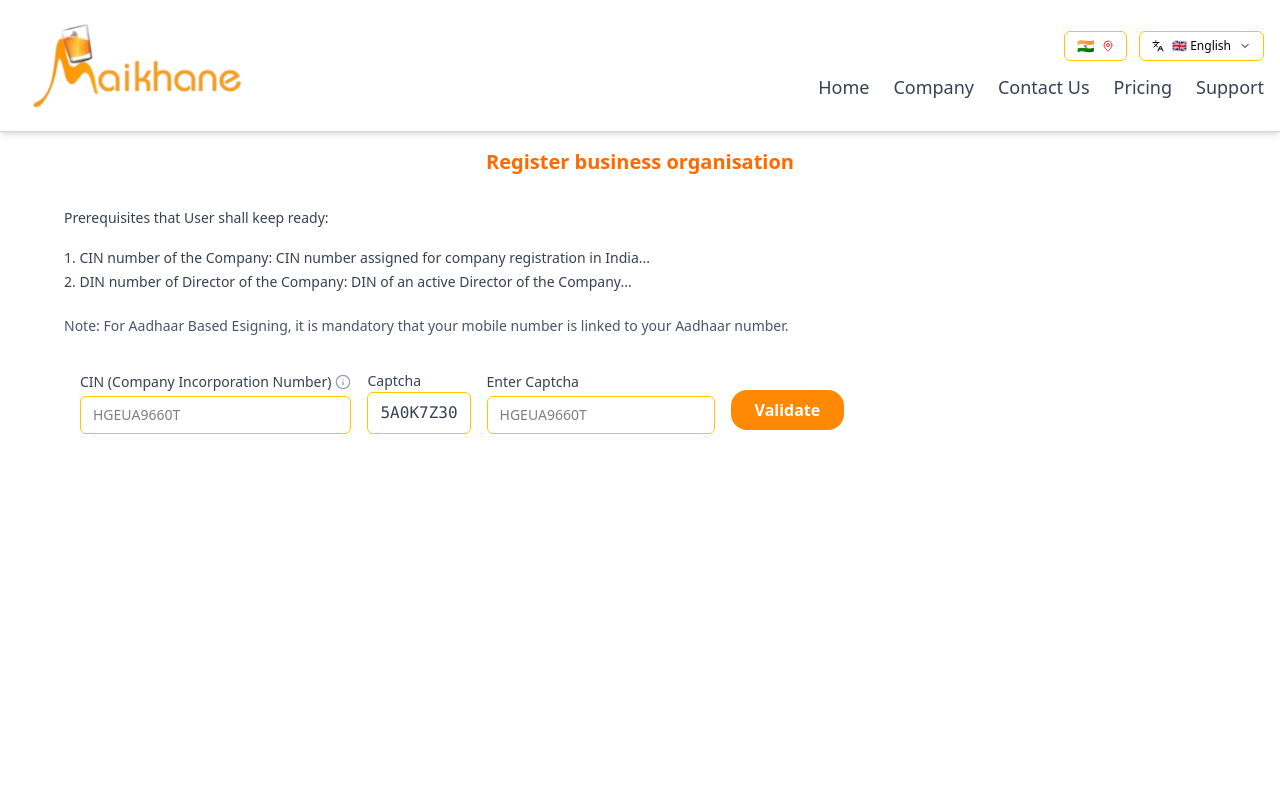
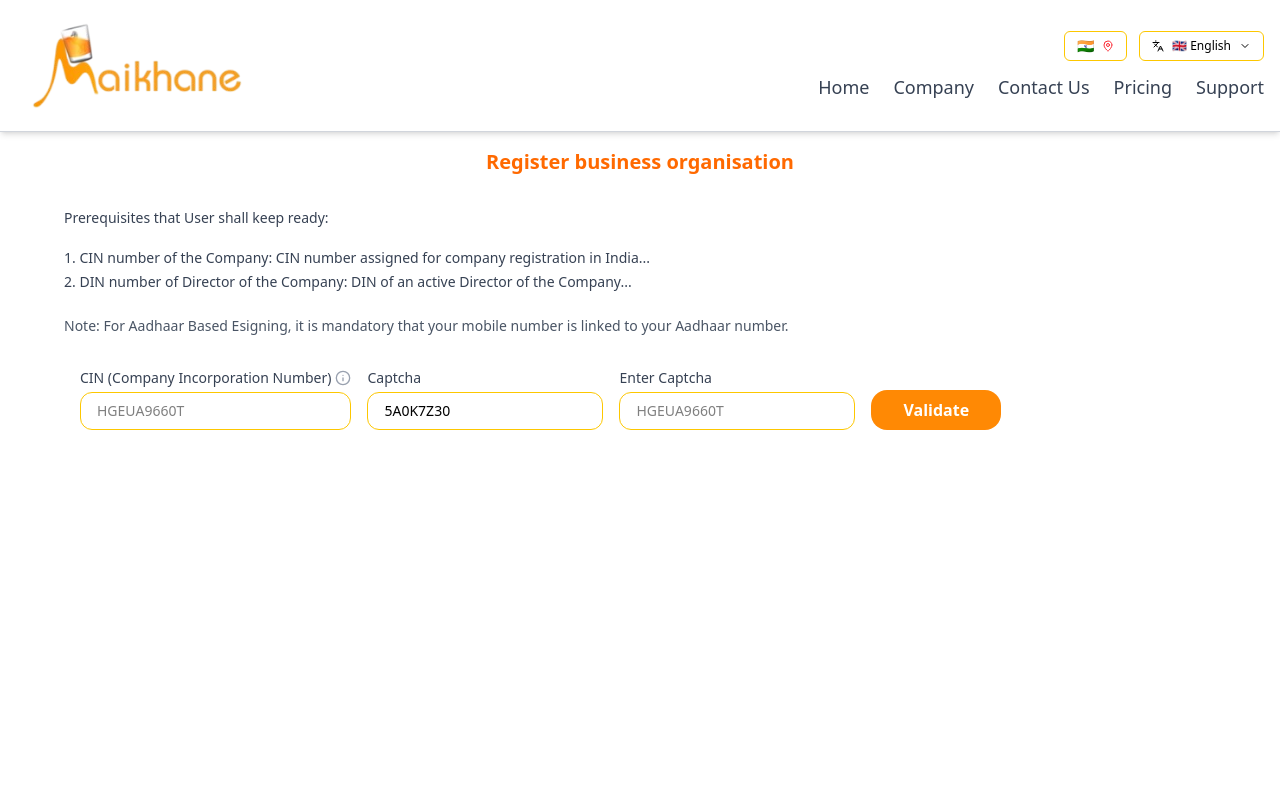
Before and after one commit to palashtrivedi01/makhinedevfrontend, a React (Vite) app: page /register-business-organization in a window 1280 px wide. Shown: the top 800 px of the page. Built offline with nearby package versions, Linux system fonts and the light colour scheme.

Commit message:
add responsiveness to all ui components

```diff
--- a/src/components/CapchaBox.tsx
+++ b/src/components/CapchaBox.tsx
@@ -1,13 +1,17 @@
 import React from "react";
+import InputField from "../ui/InputField";
 
 interface CaptchaBoxProps {
   captcha: string;
 }
 const CaptchaBox: React.FC<CaptchaBoxProps> = ({ captcha }) => {
   return (
-    <div className="flex items-center gap-2 border border-yellow-400 rounded-md px-3 py-2">
-      <span className="font-mono text-gray-700">{captcha}</span>
-    </div>
+    <InputField
+      label="Captcha"
+      value={captcha}
+      placeholder=""
+      readonly={true}
+    />
   );
 };
 
--- a/src/components/CinForm.tsx
+++ b/src/components/CinForm.tsx
@@ -75,7 +75,6 @@ const CinForm = ({ IsCINValid, setIsCINValid, actionLabel = "Validate", onChange
                 />
 
                 <div>
-                    <label className="text-sm font-medium text-gray-700">Captcha</label>
                     <CaptchaBox captcha={captcha} />
                 </div>
 
--- a/src/components/DirectorPAN.tsx
+++ b/src/components/DirectorPAN.tsx
@@ -50,9 +50,9 @@ const DirectorPAN: React.FC<DirectorPANProps> = ({ onValidated }) => {
             <span className="font-medium">Nationality:</span> India
           </p>
         </div>
-        <button className="mt-6 bg-gray-700 hover:bg-gray-800 text-white px-4 py-2 w-fit rounded-3xl">
+        {/* <button className="mt-6 bg-gray-700 hover:bg-gray-800 text-white px-4 py-2 w-fit rounded-3xl">
           Change Director
-        </button>
+        </button> */}
       </div>
 
       {/* Divider */}
--- a/src/pages/RegisterBusinessOrganization.tsx
+++ b/src/pages/RegisterBusinessOrganization.tsx
@@ -22,7 +22,7 @@ const RegisterForm: React.FC = () => {
   };
 
   const handlePANVerified = () => {
-    setIsPANVerified(true);
+    setIsPANVerified(!isPANVerified);
     setStep(4);
   };
 
--- a/src/ui/Button.tsx
+++ b/src/ui/Button.tsx
@@ -8,7 +8,7 @@ export default function Button({ label, onClick, className }: ButtonProps) {
   return (
     <button
       onClick={onClick}
-      className={`w-fit my-1 bg-orange-400 hover:bg-orange-500 text-white font-semibold px-6 py-2 rounded-2xl transition ${className}`}
+      className={`w-fit px-8 py-2 bg-orange-400 hover:bg-orange-500 text-white font-semibold rounded-2xl transition ${className}`}
     >
       {label}
     </button>
--- a/src/ui/InputField.tsx
+++ b/src/ui/InputField.tsx
@@ -29,7 +29,7 @@ const InputField: React.FC<InputFieldProps> = ({
         placeholder={placeholder}
         value={value}
         onChange={onChange}
-        className="border border-yellow-400 rounded-md px-3 py-2 text-sm focus:outline-none focus:ring-2 focus:ring-yellow-400"
+        className="border border-yellow-400 rounded-xl px-4 py-2 text-sm focus:outline-none focus:ring-2 focus:ring-yellow-400"
         readOnly={readonly}
       />
     </div>
```
